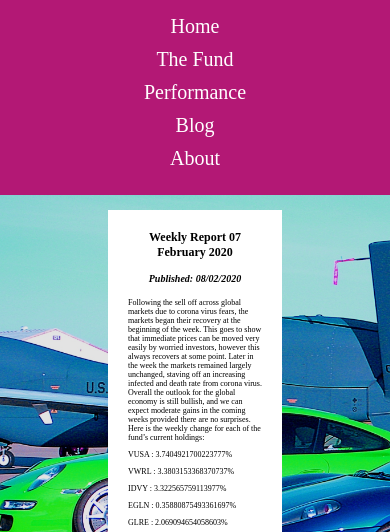
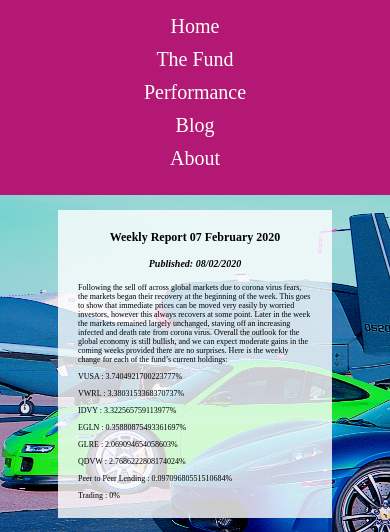
Before and after one commit to slcapital/project, a plain HTML site: page blog07022020.html in a window 390 px wide. Shown: the top 532 px of the page. Drawn offline with Linux system fonts and the light colour scheme; a script that the page names is missing.

Commit message:
Update blog07022020.html

```diff
--- a/blog07022020.html
+++ b/blog07022020.html
@@ -59,9 +59,9 @@
   }
     @media screen and (max-width: 900px) {
   .blog {
-  margin: 15px 100px 15px 100px;
+  margin: 15px 50px 15px 50px;
   padding: 10px 20px 10px 20px;
-  background-color: rgb(255, 255, 255);
+  background-color: rgb(255, 255, 255, 0.8);
   }
   h2 {
   font-size: 12px;
```
